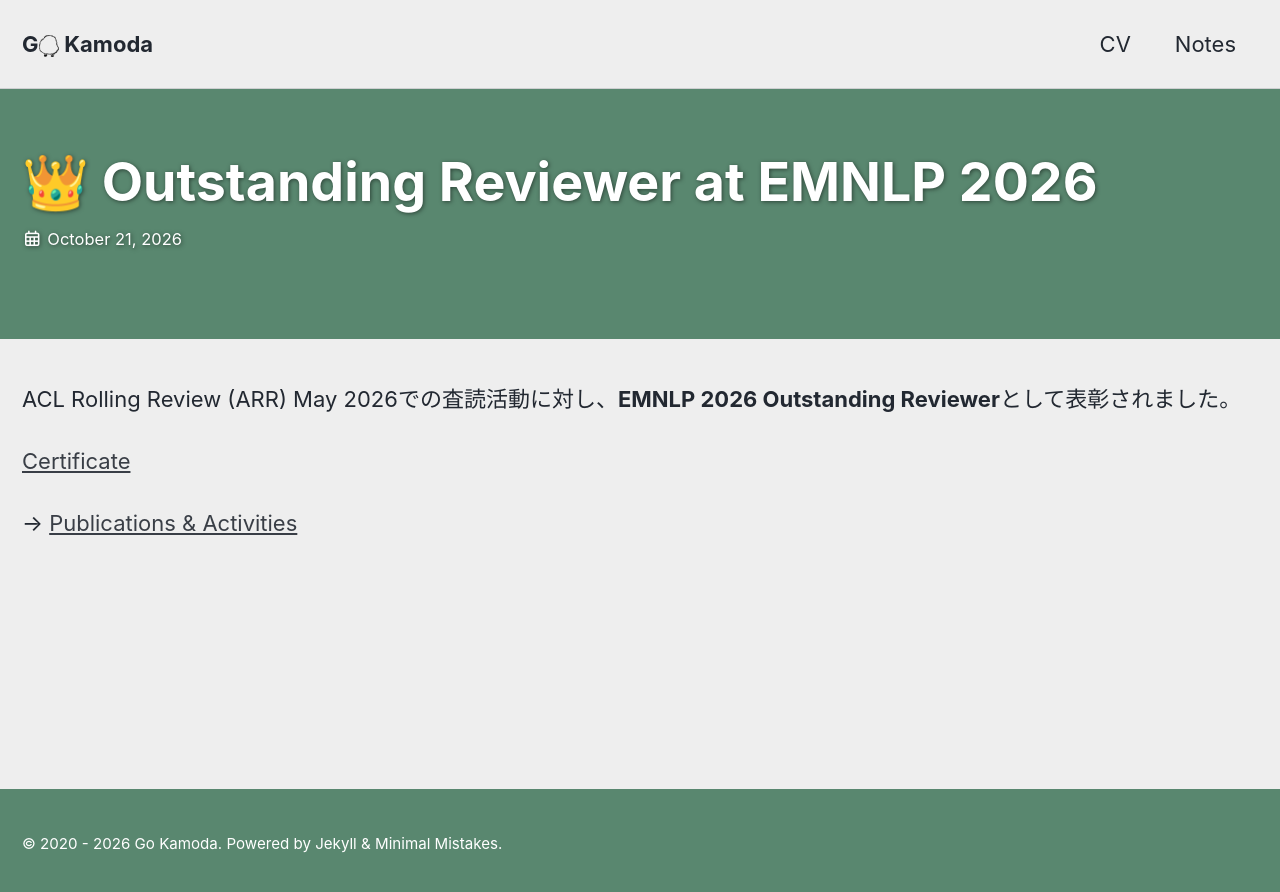
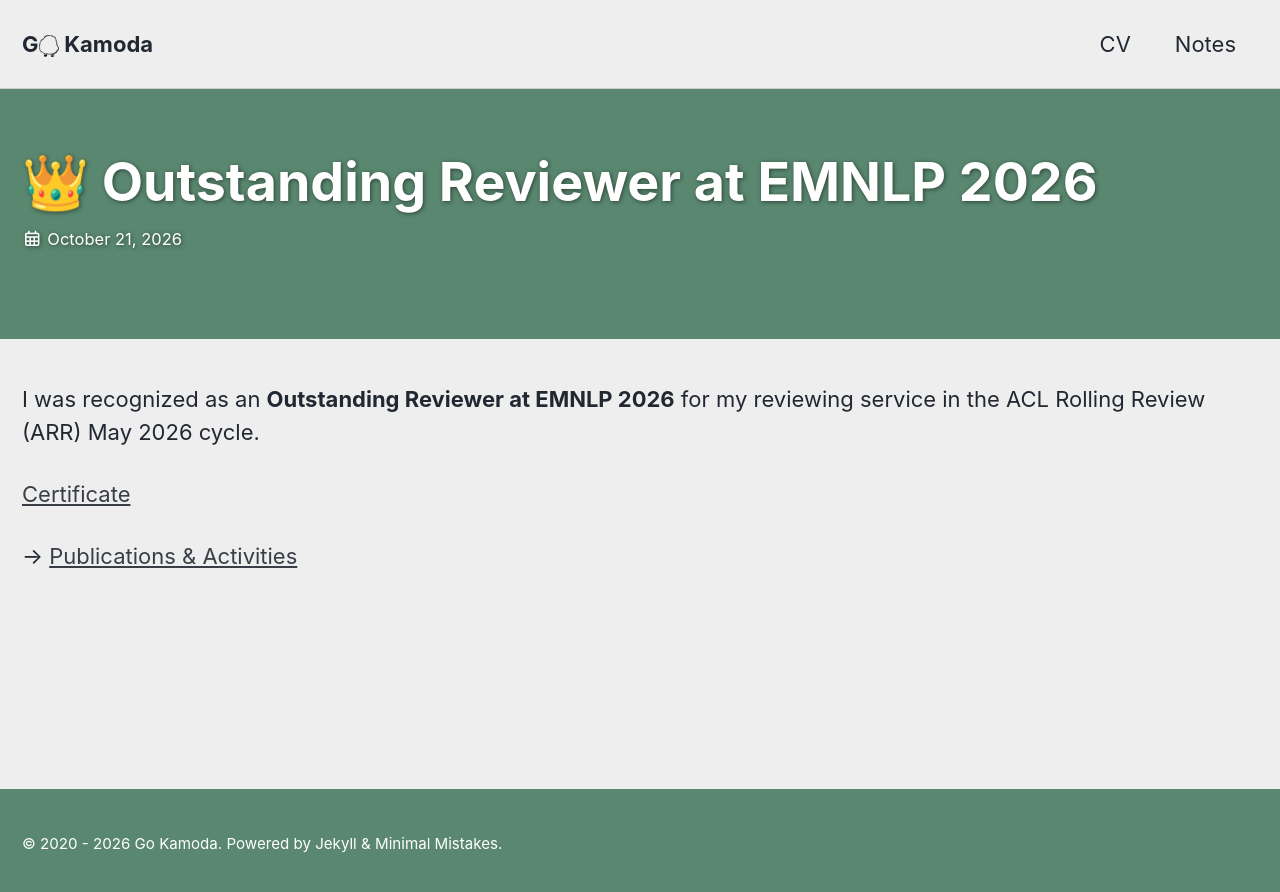
Before and after one commit to gokamoda/gokamoda.github.io, a Jekyll site: the page built from collections/_posts/2026-10-21-outstanding-reviewer.md, in a window 1280 px wide. Shown: the top 892 px of the page. Built offline with Jekyll 4.4.1, drawn with Linux system fonts in a browser that asks for light colours; cached includes are drawn as plain includes; some web fonts are replaced.

Commit message:
Translate outstanding reviewer news into English

```diff
--- a/collections/_posts/2026-10-21-outstanding-reviewer.md
+++ b/collections/_posts/2026-10-21-outstanding-reviewer.md
@@ -2,13 +2,13 @@
 layout: splash
 title: "👑 Outstanding Reviewer at EMNLP 2026"
 category: News
-excerpt: "ARR May 2026での査読活動に対し、EMNLP 2026 Outstanding Reviewerとして表彰されました。"
+excerpt: "Recognized as an Outstanding Reviewer at EMNLP 2026 for my service in the ARR May 2026 cycle."
 header:
   show_overlay_excerpt: false
   overlay_color: "#59876F"
 show_date: true
 ---
-ACL Rolling Review (ARR) May 2026での査読活動に対し、**EMNLP 2026 Outstanding Reviewer**として表彰されました。
+I was recognized as an **Outstanding Reviewer at EMNLP 2026** for my reviewing service in the ACL Rolling Review (ARR) May 2026 cycle.
 
 [Certificate](/assets/certificates/emnlp2026-outstanding-reviewer.pdf)
 
```
